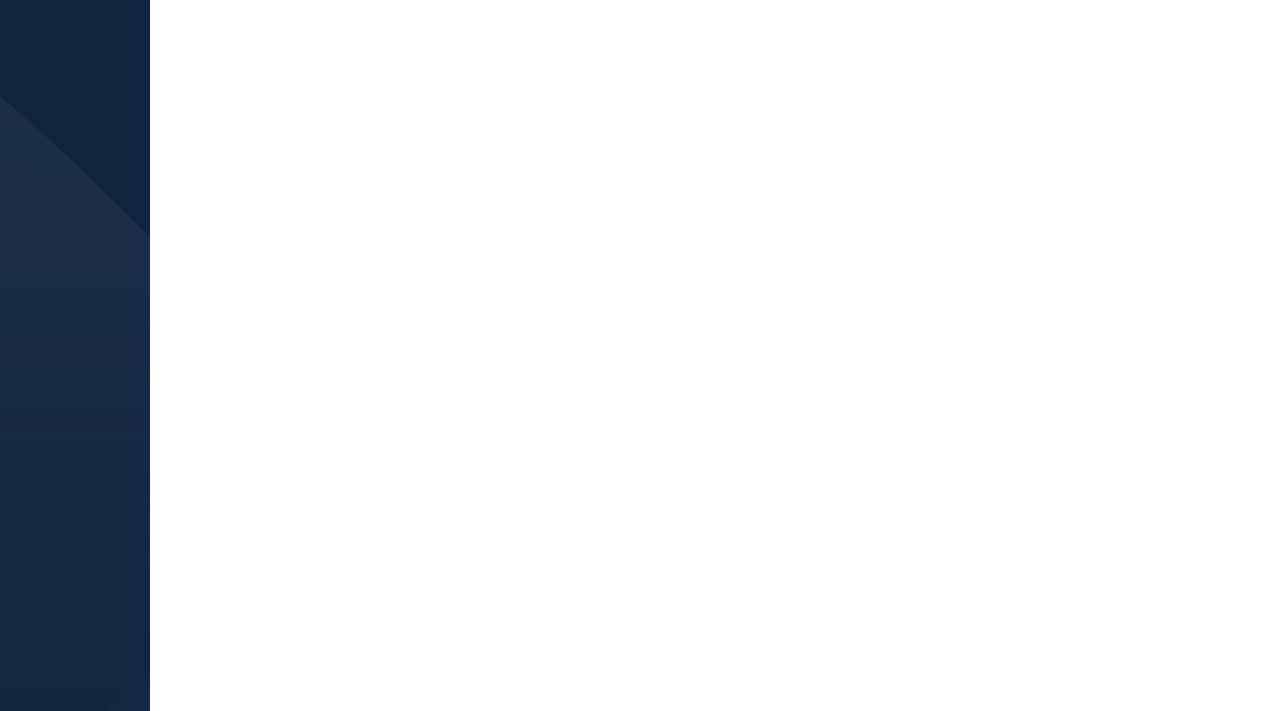
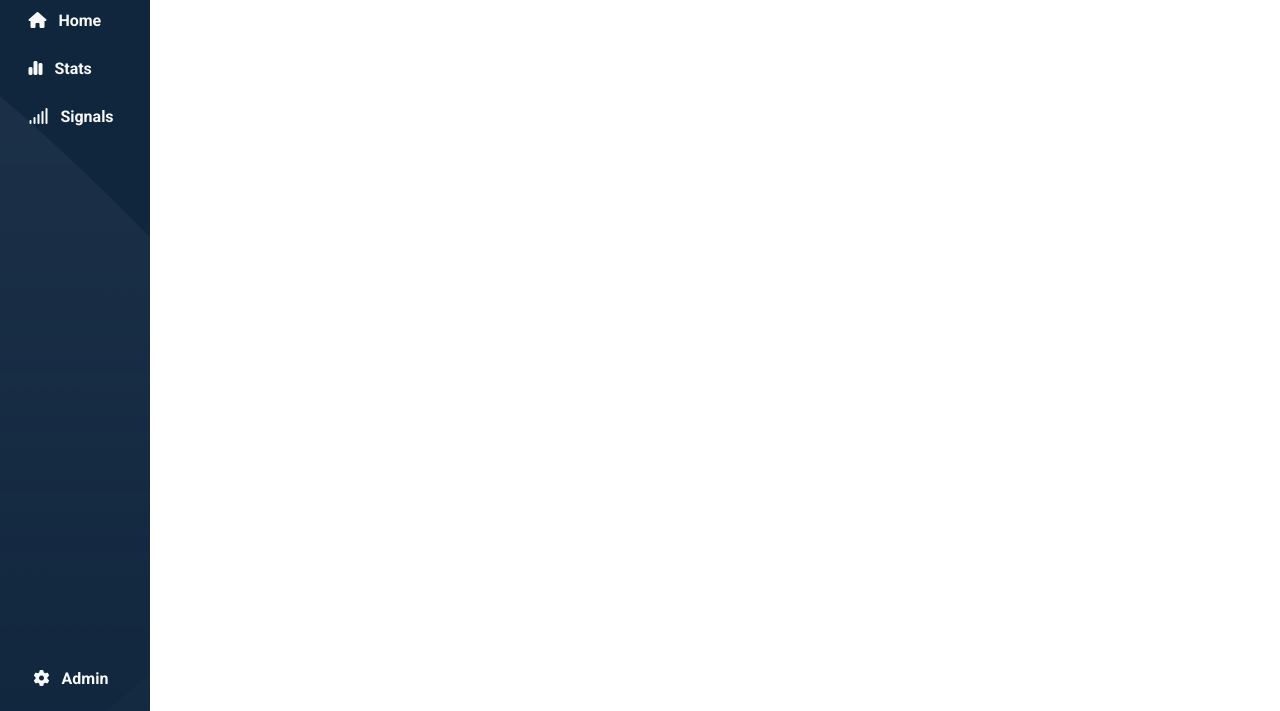
Before and after one commit to MaxPredathor/html-css-bootstrap-dashboard, a plain HTML site: page index.html in a window 1280 px wide. Shown: the part 89-800 px from the top of the page. Drawn offline with nearby package versions, Linux system fonts and the light colour scheme.

Commit message:
added aside bar

```diff
--- a/css/style.css
+++ b/css/style.css
@@ -29,9 +29,13 @@ main{
 aside{
     width: 150px;
     height: 100%;
-    /* overflow: hidden; */
+    overflow: hidden;
     background-image: url(/img/sidebar-bg.png);
     background-color: var(--color-side-bar);
+    display: flex;
+    justify-content: space-between;
+    flex-direction: column;
+    align-items: center;
 }
 .main-content{
     width: calc(100% - 150px);
--- a/index.html
+++ b/index.html
@@ -14,6 +14,7 @@
 <body>
     <div class="wrapper">
         <header>
+            <div class="container-row">
                 <div class="row my-header sticky-top">
                    <div class="col-1">
                        <img class="py-4 px-3" src="img/logo.svg" alt="Boolean Logo">
@@ -36,19 +37,38 @@
                        </div>
                    </div>
                 </div>
+            </div>
         </header>
         <main class="d-flex">
-            <aside>
-
+            <aside class="text-light">
+                <div class="top-aside py-4">
+                    <div class="option-container py-1">
+                        <i class="fa-solid fa-house d-inline-block"></i>
+                        <p class="icon-text d-inline-block fw-bold px-2">Home</p>
+                    </div>
+                    <div class="option-container py-1">
+                        <i class="fa-solid fa-chart-simple d-inline-block"></i>
+                        <p class="icon-text d-inline-block px-2 fw-bold">Stats</p>
+                    </div>
+                    <div class="option-container py-1">
+                        <i class="fa-solid fa-signal d-inline-block"></i>
+                        <p class="icon-text d-inline-block px-2 fw-bold">Signals</p>
+                    </div>
+                </div>
+                <div class="bottom-aside">
+                    <div class="profile-container py-1 px-1">
+                        <i class="fa-solid fa-gear d-inline-block"></i>
+                        <p class="icon-text d-inline-block px-2 fw-bold"> Admin</p>
+                    </div>
             </aside>
             <div class="main-content">
                 <div class="container-fluid">
-                    <dic class="row">
+                    <div class="row">
                         <div class="col-12 col-lg-8">
 
                         </div>
                         <div class="col-12 col-lg-4">2</div>
-                    </dic>
+                    </div>
                 </div>
             </div>
         </main>
```
Lines whose indentation alone changed are shown as unchanged.
